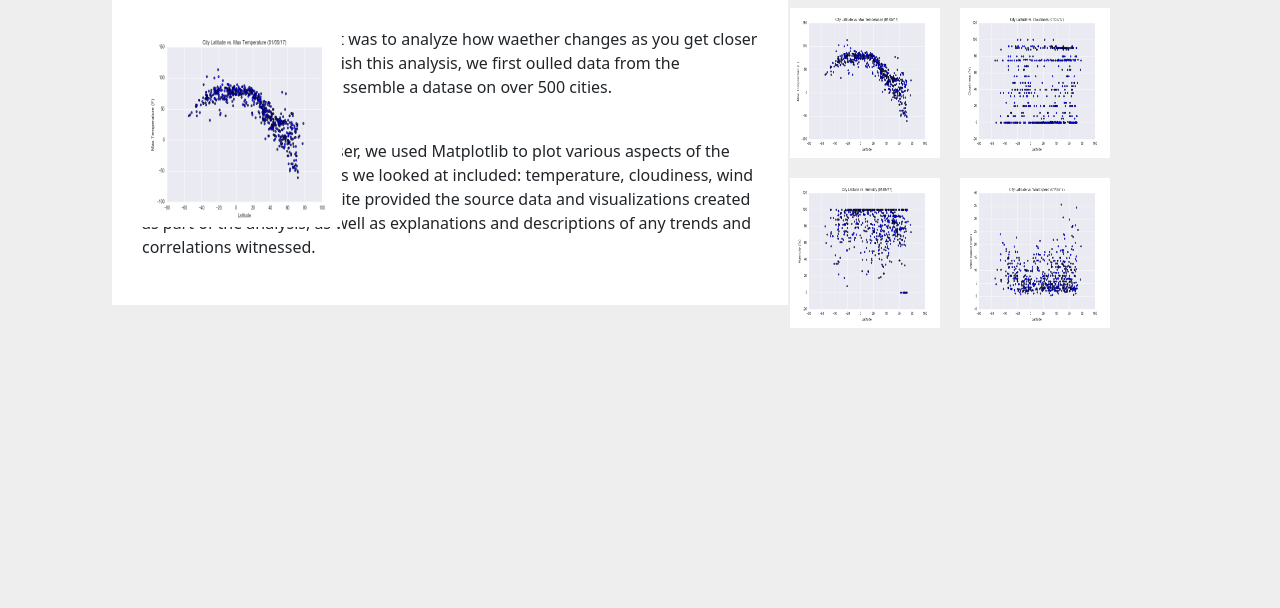
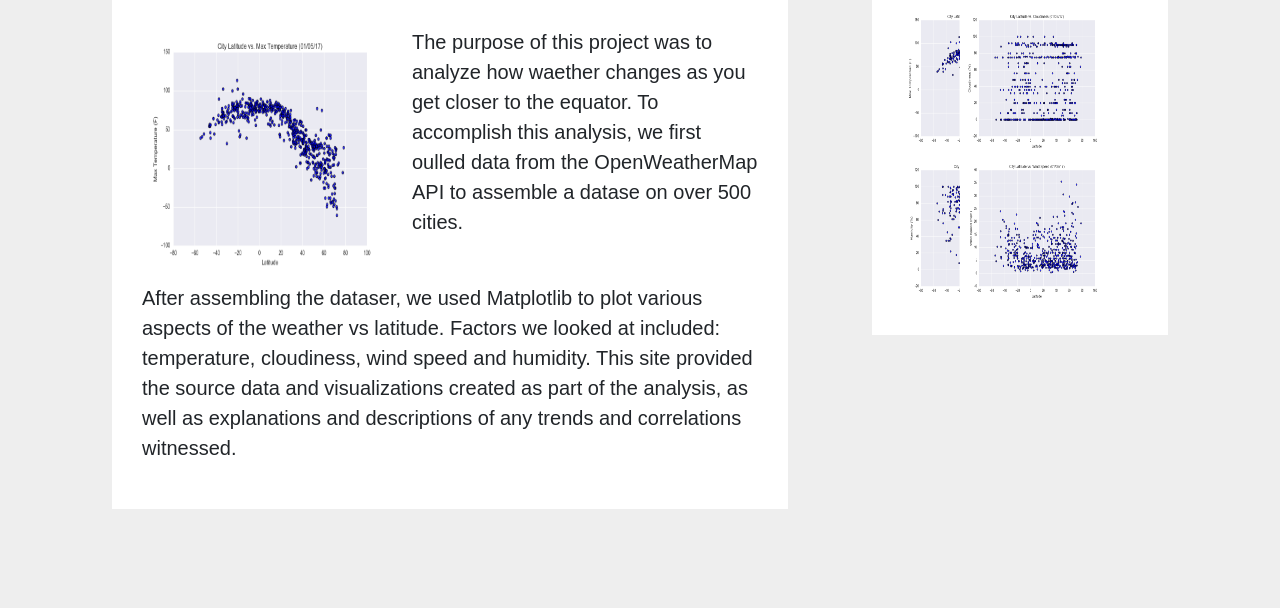
Before and after one commit to anajuarezar/Web-Design-Challenge, a plain HTML site: page index.html in a window 1280 px wide. Shown: the part 192-800 px from the top of the page. Drawn offline with nearby package versions, Linux system fonts and the light colour scheme; files whose address does not match are found by name.

Commit message:
style lat

```diff
--- a/index.html
+++ b/index.html
@@ -66,7 +66,8 @@
     </div>
 
 
-
+<script src="https://cdn.jsdelivr.net/npm/@popperjs/core@2.9.2/dist/umd/popper.min.js" integrity="sha384-IQsoLXl5PILFhosVNubq5LC7Qb9DXgDA9i+tQ8Zj3iwWAwPtgFTxbJ8NT4GN1R8p" crossorigin="anonymous"></script>
+<script src="https://cdn.jsdelivr.net/npm/bootstrap@5.0.1/dist/js/bootstrap.min.js" integrity="sha384-Atwg2Pkwv9vp0ygtn1JAojH0nYbwNJLPhwyoVbhoPwBhjQPR5VtM2+xf0Uwh9KtT" crossorigin="anonymous"></script>
 
 
 
--- a/style.css
+++ b/style.css
@@ -24,23 +24,35 @@ h1 {
     border-bottom: 1px solid #ABB2B9;
   }
 
+  nav {
+      background-color: #FFFFFF;
+
+  }
   #Summary {
       background-color: #FFFFFF;
+      font-family: Arial, sans-serif;
+      font-size: 20px;
       margin: 30px;
       padding-bottom: 30px;
       padding-left: 30px;
       padding-right: 30px
  }
   #lat-graph {
-    position: absolute;
-    width: 200px;
-    height: 200px;
+    width: 250px;
+    height: 250px;
     margin-right: 20px;
     float: left;
   }
 
+  #vis-lat {
+    background-color: #FFFFFF;
+    margin: 30px;
+    padding-bottom: 30px;
+    padding-left: 30px;
+    padding-right: 30px
+  }
+
   #temp-graph {
-      position: absolute;
       width: 150px;
       height: 150px;
       top: 200px;
@@ -48,7 +60,6 @@ h1 {
   }
 
   #hum-graph {
-      position: absolute;
       width: 150px;
       height: 150px;
       top: 370px;
@@ -59,7 +70,7 @@ h1 {
       position: absolute;
       width: 150px;
       height: 150px;
-      top: 200px;
+      top: 197px;
       right: 170px;
   }
 
@@ -67,6 +78,6 @@ h1 {
       position: absolute;
       width: 150px;
       height: 150px;
-      top: 370px;
+      top: 347px;
       right: 170px;
   }
```
